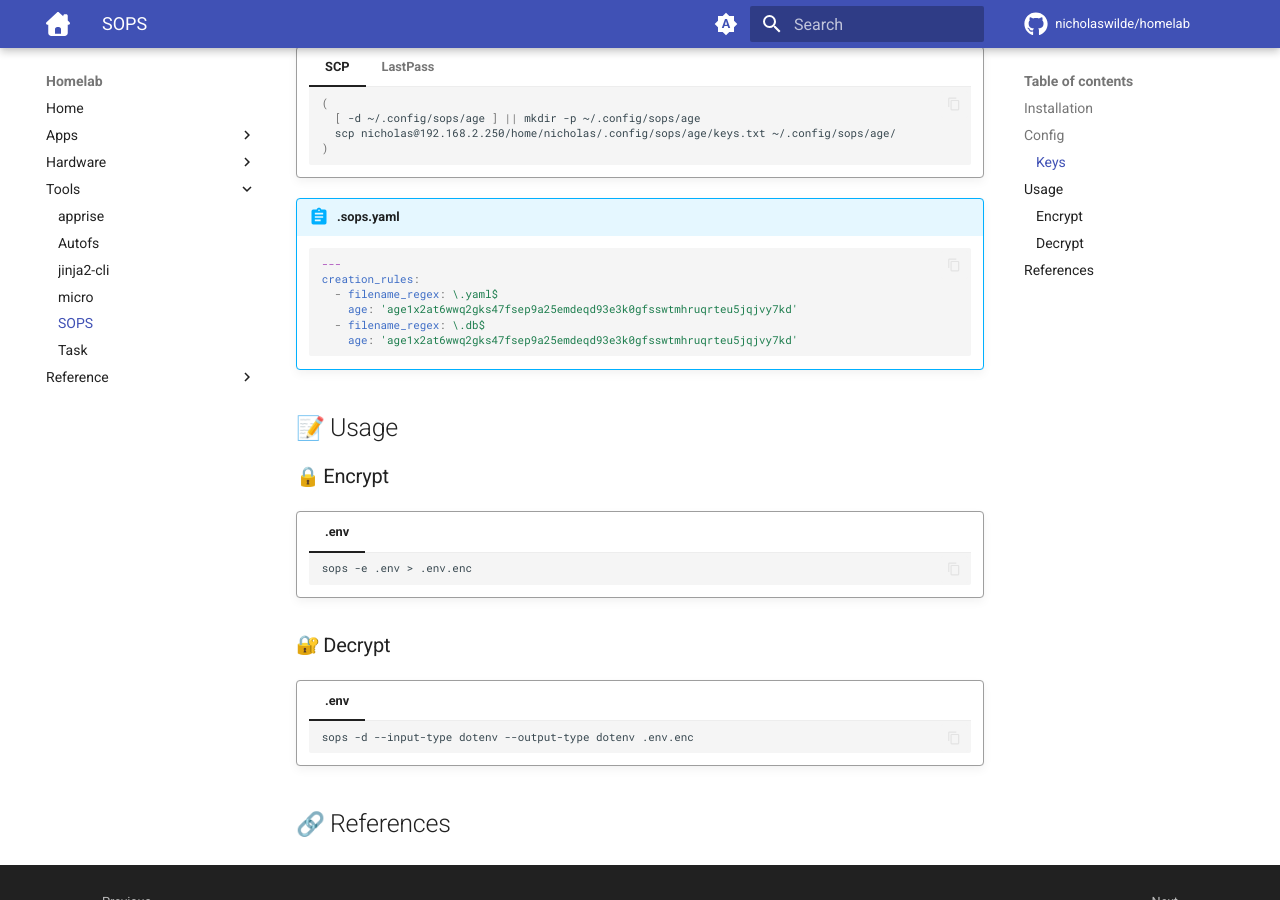
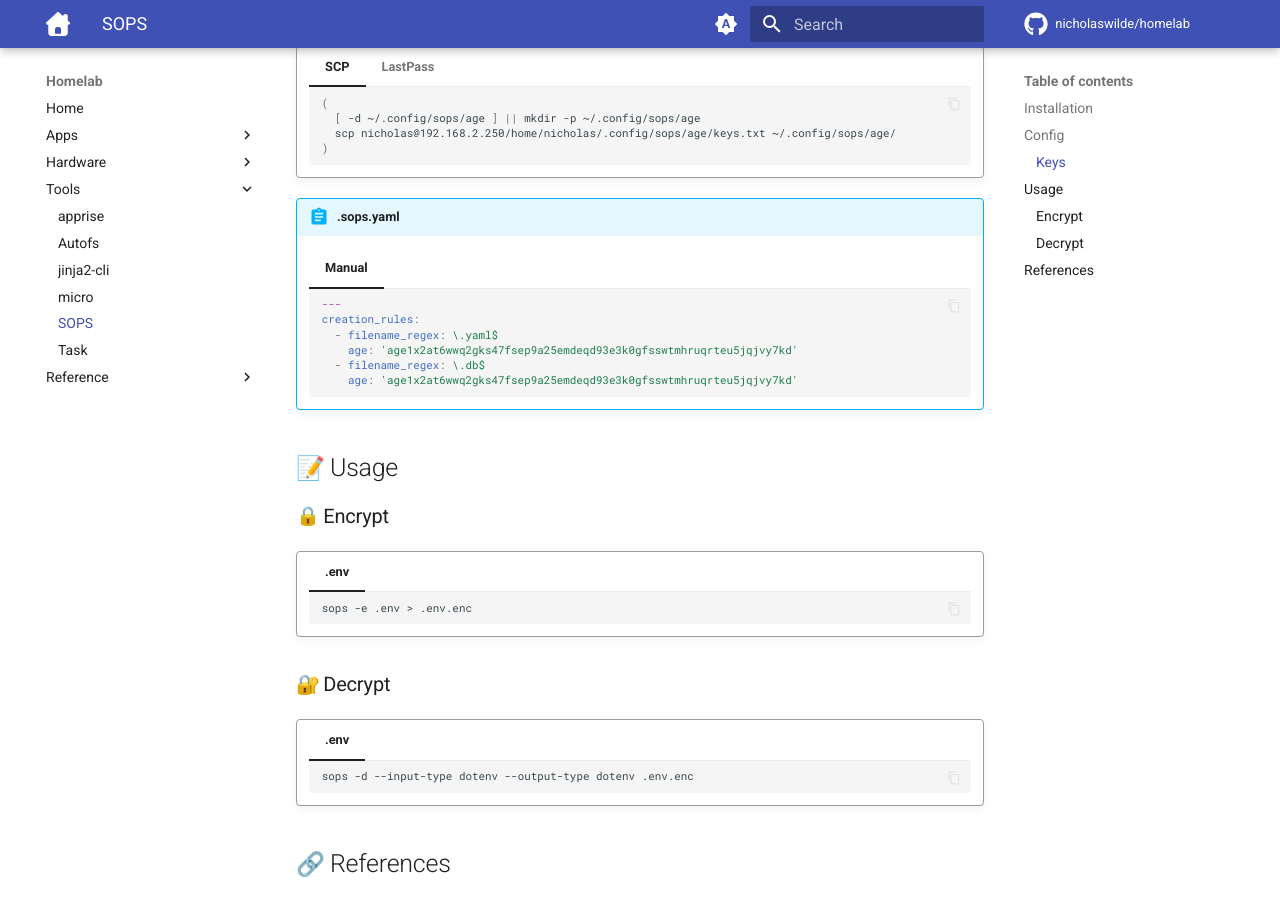
Before and after one commit to nicholaswilde/homelab, an MkDocs documentation site: the page built from docs/tools/sops.md, in a window 1280 px wide and 900 px high, scrolled down 631 px. Built offline with MkDocs 1.6.1 and Material for MkDocs 9.7.7, drawn with Linux system fonts in a browser that asks for light colours; emoji names are drawn with the system emoji font; comment, search, counter and statistics services are not loaded.

Commit message:
Update sops.md

````diff
--- a/docs/tools/sops.md
+++ b/docs/tools/sops.md
@@ -52,14 +52,16 @@
 
 !!! abstract ".sops.yaml"
 
-    ```yaml
-    ---
-    creation_rules:
-      - filename_regex: \.yaml$
-        age: 'age1x2at6wwq2gks47fsep9a25emdeqd93e3k0gfsswtmhruqrteu5jqjvy7kd'
-      - filename_regex: \.db$
-        age: 'age1x2at6wwq2gks47fsep9a25emdeqd93e3k0gfsswtmhruqrteu5jqjvy7kd'
-    ```
+    === "Manual"
+
+        ```yaml
+        ---
+        creation_rules:
+          - filename_regex: \.yaml$
+            age: 'age1x2at6wwq2gks47fsep9a25emdeqd93e3k0gfsswtmhruqrteu5jqjvy7kd'
+          - filename_regex: \.db$
+            age: 'age1x2at6wwq2gks47fsep9a25emdeqd93e3k0gfsswtmhruqrteu5jqjvy7kd'
+        ```
 
 ## :pencil: Usage
 
````
